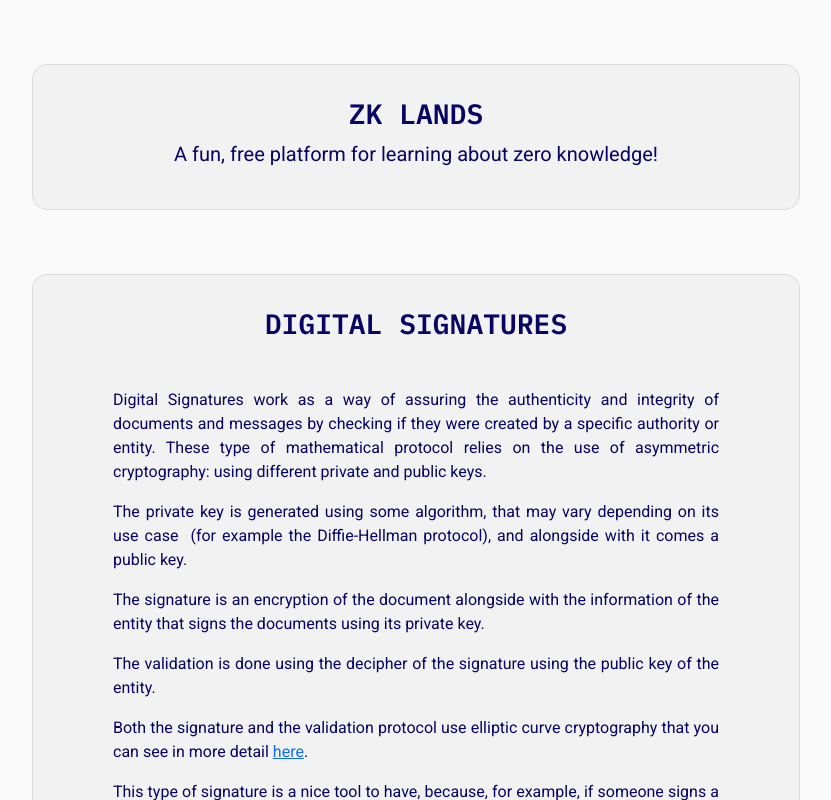
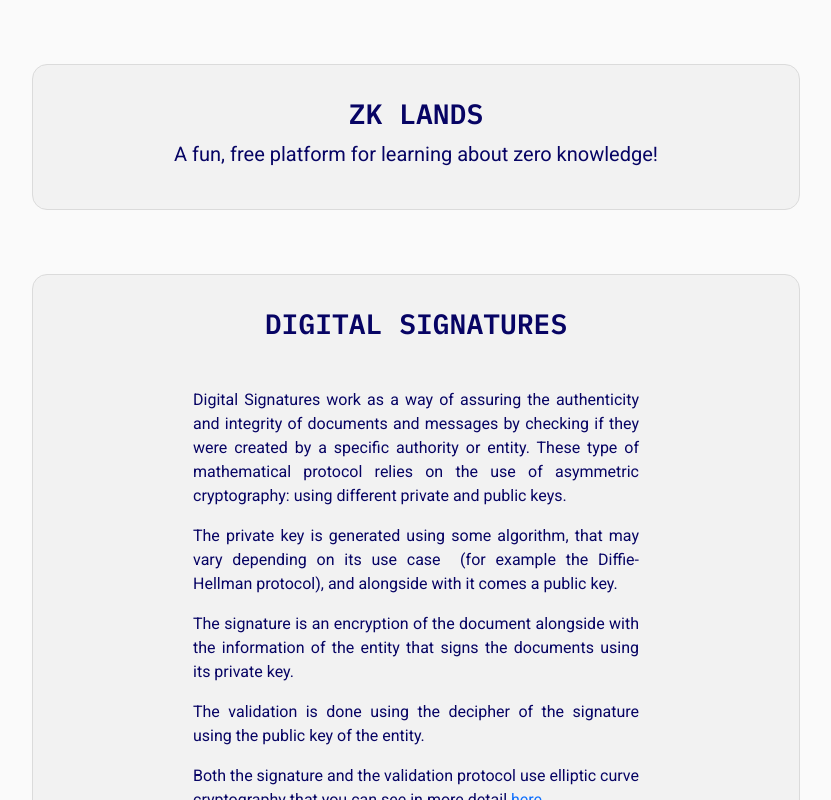
Before and after one commit to zepedrotrigo/zklands, a React (Create React App) app: page /applied_cryptography/digital_signatures in a window 1280 px wide. Shown: the top 800 px of the page, without its empty margins (224-1055 px from the left). Built offline with nearby package versions, Linux system fonts and the light colour scheme.

Commit message:
aesthetics update

```diff
--- a/src/components/Container.css
+++ b/src/components/Container.css
@@ -24,6 +24,6 @@
 }
 
 .container.bg-padding {
-	padding-left: 5rem;
-	padding-right: 5rem;
+	padding-left: 10rem;
+	padding-right: 10rem;
 }
--- a/src/views/section1/number_theory/QuadraticResidues.js
+++ b/src/views/section1/number_theory/QuadraticResidues.js
@@ -21,10 +21,10 @@ function QuadraticResidues() {
                 <h3>Quadratic Residues</h3>
                 <h6 className='v2 top-spacing-bg justify'>
                     <p>An element <span class="math inline"><em>a</em> ∈ ℤ<sub><em>m</em></sub><sup>*</sup></span> is Quadratic Residue modulo <span class="math inline"><em>m</em></span> if <span class="math inline"><em>a</em> = <em>x</em><sup>2</sup></span> for some <span class="math inline"><em>x</em> ∈ ℤ<sub><em>m</em></sub><sup>*</sup></span>. If there is no such solution, we say that <span class="math inline"><em>a</em></span> in a Quadratic Non-Residue modulo <span class="math inline"><em>m</em></span>.<br />
-                        If <span class="math inline"><em>a</em></span> is a Quadratic Residue then there is an <span class="math inline"><em>x</em></span> such <span class="math inline"><em>a</em> = <em>x</em><sup>2</sup></span>, but we also have that: <span class="math inline"><em>a</em> = (−<em>x</em>)<sup>2</sup></span>. So for every Quadratic Residue we have two solutions.<br />
-                        If <span class="math inline"><em>p</em></span> is some odd prime, then modulo <span class="math inline"><em>p</em></span> there are as many Quadratic Residues as Quadratic Non-Residues, i.e., the number of Quadratic residues modulo <span class="math inline"><em>p</em></span> is <Latex>{`$\\frac{p - 1}{2}$`}</Latex>.<br />
-                        Assuming that <span class="math inline"><em>p</em> ≠ 2</span> is prime and that <span class="math inline"><em>a</em> ∈ ℤ<sub><em>p</em></sub><sup>*</sup></span>, then <span class="math inline"><em>a</em></span> is a Quadratic Residue modulo <span class="math inline"><em>p</em></span> if and only if <Latex>{`$a^{\frac{p - 1}{2}} \equiv 1 \ (\text{mod} \enspace p)$`}</Latex>.<br />
-                        <strong>Legendre Symbol</strong></p>
+                        <br></br>If <span class="math inline"><em>a</em></span> is a Quadratic Residue then there is an <span class="math inline"><em>x</em></span> such <span class="math inline"><em>a</em> = <em>x</em><sup>2</sup></span>, but we also have that: <span class="math inline"><em>a</em> = (−<em>x</em>)<sup>2</sup></span>. So for every Quadratic Residue we have two solutions.<br />
+                        <br></br>If <span class="math inline"><em>p</em></span> is some odd prime, then modulo <span class="math inline"><em>p</em></span> there are as many Quadratic Residues as Quadratic Non-Residues, i.e., the number of Quadratic residues modulo <span class="math inline"><em>p</em></span> is <Latex>{`$\\frac{p - 1}{2}$`}</Latex>.<br />
+                        <br></br>Assuming that <span class="math inline"><em>p</em> ≠ 2</span> is prime and that <span class="math inline"><em>a</em> ∈ ℤ<sub><em>p</em></sub><sup>*</sup></span>, then <span class="math inline"><em>a</em></span> is a Quadratic Residue modulo <span class="math inline"><em>p</em></span> if and only if <Latex>{`$a^{\frac{p - 1}{2}} \equiv 1 \ (\text{mod} \enspace p)$`}</Latex>.<br />
+                        <br></br><strong>Legendre Symbol</strong></p>
                     <p>Given an odd prime number <span class="math inline"><em>p</em></span> we define the Legendre Symbol as:</p>
                     <p><Latex>{`$$\\left( \\frac{a}{p} \\right) = \\begin{cases}
                                     1 \\enspace \\text{if } a \\text{ is a Quadratic Residue modulo p}\\\\
```
